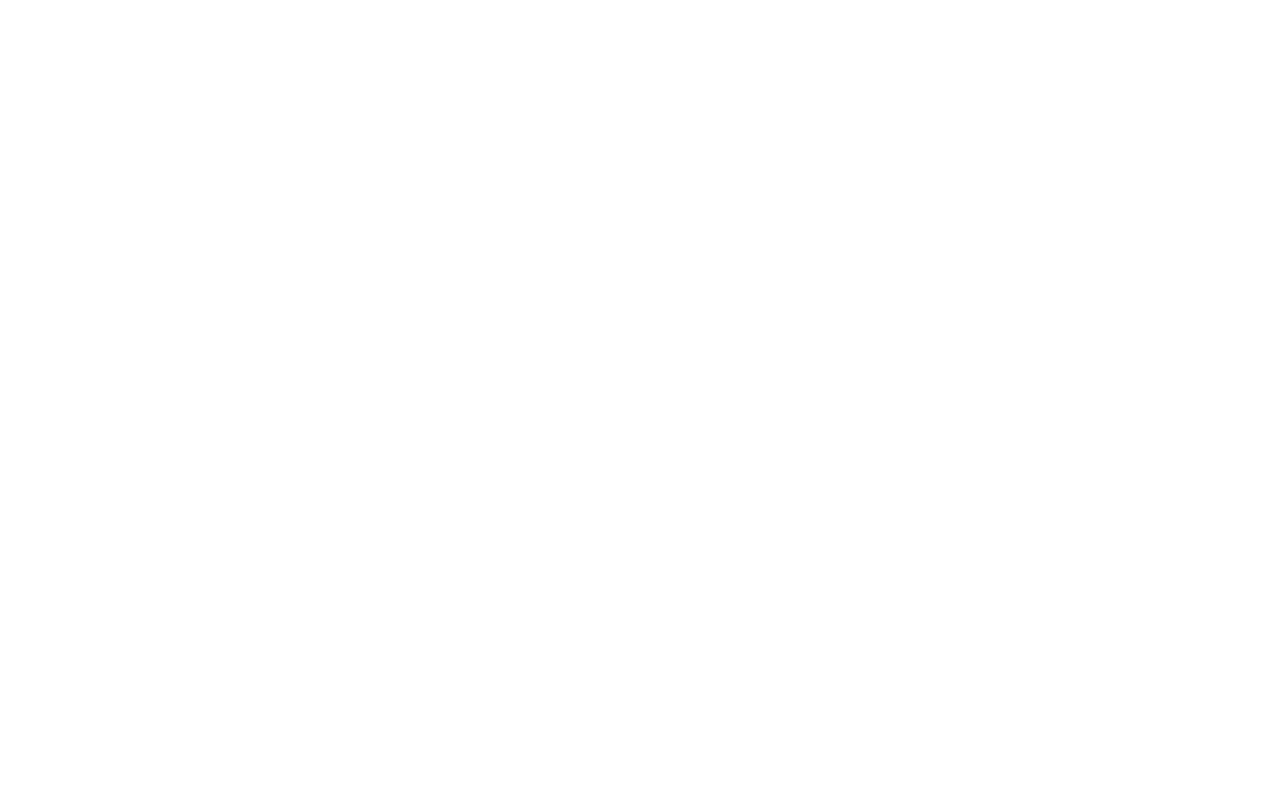
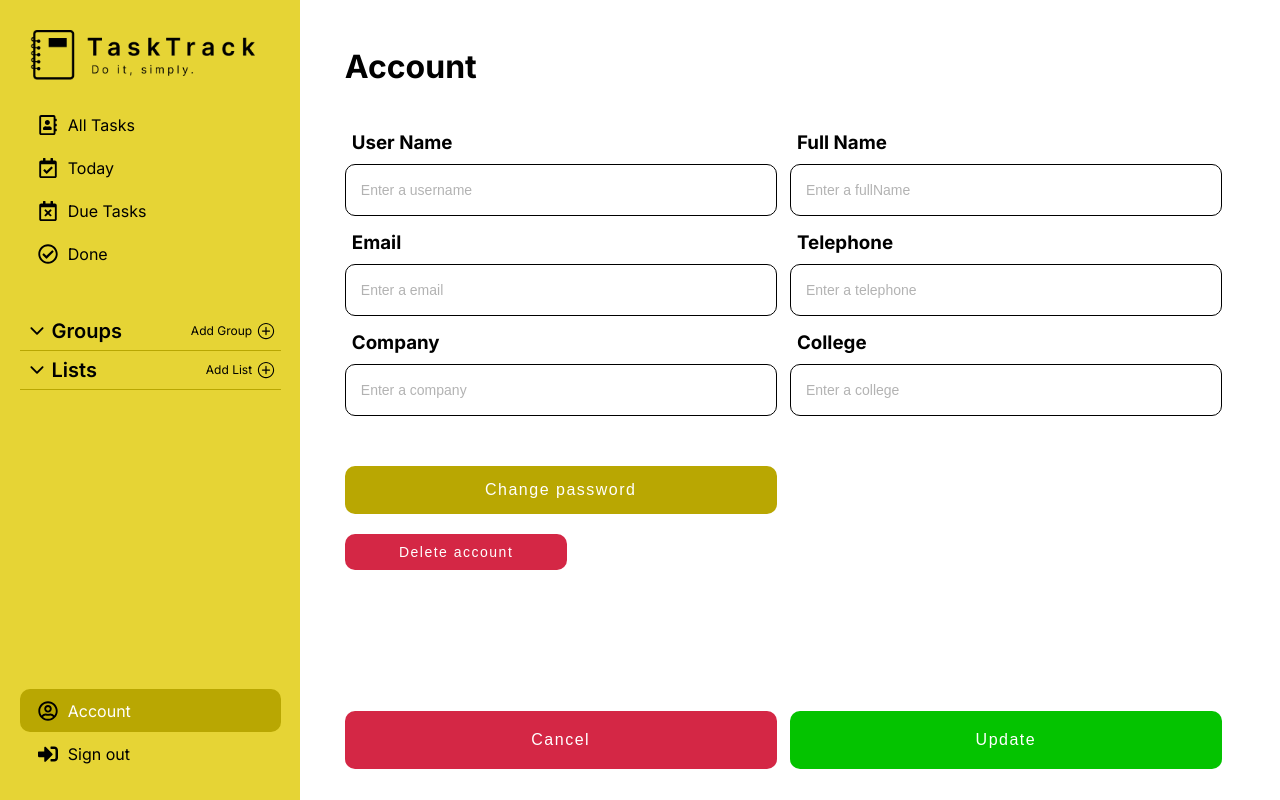
Before and after one commit to Guille-Avila/TaskTrack-Project-React, a React (Create React App) app: page /account in a window 1280 px wide. Before the commit this address had no page. Built offline with nearby package versions, Linux system fonts and the light colour scheme.

Commit message:
creation new branch and creation forms to the app

```diff
--- a/src/App.js
+++ b/src/App.js
@@ -7,6 +7,8 @@
 import Today from "./pages/Today";
 import DueTasks from "./pages/DueTasks";
 import Done from "./pages/Done";
+import Account from "./pages/Account";
+import AddEditTask from "./pages/AddEditTask";
 
 function App() {
   return (
@@ -20,6 +22,8 @@
         <Route path="/today" element={<Today />} />
         <Route path="/due-tasks" element={<DueTasks />} />
         <Route path="/done" element={<Done />} />
+        <Route path="/account" element={<Account />} />
+        <Route path="/add-edit-task" element={<AddEditTask />} />
       </Routes>
     </BrowserRouter>
   );
--- /dev/null
+++ b/src/assets/style/FormAccount.css
@@ -0,0 +1,91 @@
+.form-account {
+  display: flex;
+  flex-wrap: wrap;
+}
+
+.form-account h1 {
+  width: 100%;
+  margin-bottom: 45px;
+}
+
+.form-account h3 {
+  margin-left: 7px;
+  margin-bottom: 10px;
+  margin-top: 0;
+}
+
+.form-account div {
+  width: 50%;
+  margin-bottom: 15px;
+}
+
+.form-account div input {
+  width: 97%;
+  box-sizing: border-box;
+  padding: 17px 15px;
+  border-radius: 10px;
+  border: 1px solid;
+  font-size: 14px;
+}
+
+.form-account .change-password,
+.form-account .delete-account {
+  width: 100%;
+}
+
+.form-account .change-password {
+  margin-top: 35px;
+}
+
+.form-account .change-password button {
+  width: 48.5%;
+  font-size: 16px;
+  color: white;
+  background-color: #b9a702;
+  padding: 15px;
+  border-radius: 10px;
+  border: none;
+  font-weight: 500;
+  letter-spacing: 1.5px;
+  cursor: pointer;
+}
+
+.form-account .delete-account {
+  margin-top: 5px;
+}
+
+.form-account .delete-account button {
+  width: 25%;
+  font-size: 14px;
+  color: white;
+  background-color: #d42745;
+  padding: 10px;
+  border-radius: 10px;
+  border: none;
+  font-weight: 500;
+  letter-spacing: 1.5px;
+  cursor: pointer;
+}
+
+.cancel-update {
+  width: 100%;
+  margin-top: auto;
+  margin-bottom: 5px;
+}
+
+.cancel-update button {
+  width: 48.5%;
+  margin-right: 1.5%;
+  padding: 20px;
+  font-size: 16px;
+  border-radius: 10px;
+  border: none;
+  letter-spacing: 1.5px;
+  cursor: pointer;
+  color: white;
+  background-color: #04c300;
+}
+
+.cancel-update button:first-child {
+  background-color: #d42745;
+}
--- /dev/null
+++ b/src/assets/style/FormAddEditTask.css
@@ -0,0 +1,73 @@
+.add-edit-task-form {
+  display: flex;
+  flex-wrap: wrap;
+}
+
+.add-edit-task-form-header {
+  width: 100%;
+  display: flex;
+  align-items: center;
+  justify-content: space-between;
+}
+
+.add-edit-task-form-header button {
+  padding: 20px 30px;
+  border-radius: 10px;
+  border: none;
+  background-color: #d42745;
+  color: white;
+  font-size: 16px;
+  display: flex;
+  align-items: center;
+}
+
+.add-edit-task-form-header svg {
+  margin-right: 10px;
+  font-size: 20px;
+  margin-bottom: 3px;
+  color: black;
+}
+
+.title-task-form {
+  width: 66%;
+  display: flex;
+  align-items: center;
+  margin-bottom: 7px;
+}
+
+.title-task-form h3 {
+  margin-left: 10px;
+  margin-right: 15px;
+}
+
+.title-task-form input {
+  width: 100%;
+  box-sizing: border-box;
+  padding: 12px 15px;
+  border-radius: 10px;
+  border: 1px solid;
+  font-size: 14px;
+}
+
+.textarea-task-form {
+  width: 100%;
+  height: 150px;
+  resize: none;
+  padding: 12px 15px;
+  border-radius: 10px;
+  border: 1px solid;
+  font-size: 14px;
+  font-family: "Inter";
+}
+
+.textarea-task-form::placeholder {
+  color: rgba(0, 0, 0, 0.3);
+}
+
+.date-priority-task-form {
+  width: 33%;
+}
+
+.list-task-form {
+  width: 33%;
+}
--- /dev/null
+++ b/src/assets/style/Forms.css
@@ -0,0 +1,14 @@
+.container-sidebar-forms {
+  display: flex;
+}
+
+.container-forms {
+  width: 100%;
+  padding: 2% 3.5%;
+}
+
+.container-forms form {
+  height: 100%;
+  display: flex;
+  flex-direction: column;
+}
--- a/src/assets/style/InterfaceTasks.css
+++ b/src/assets/style/InterfaceTasks.css
@@ -4,6 +4,7 @@
   display: flex;
   flex-direction: column;
 }
+
 
 /* header ---------------- */
 
--- a/src/assets/style/SideBar.css
+++ b/src/assets/style/SideBar.css
@@ -16,7 +16,7 @@
   font-size: 14px;
 }
 
-.logo-slogan-side-bar > img {
+.logo-slogan-side-bar * {
   width: 100%;
 }
 
--- a/src/components/AddNewTask.js
+++ b/src/components/AddNewTask.js
@@ -4,7 +4,7 @@
 
 const AddNewTaskLink = () => {
     return (
-        <Link className='add-new-task'>
+        <Link className='add-new-task' to='/add-edit-task'>
             <IoIosAddCircleOutline />
             Add New Task
         </Link>
--- a/src/components/SideBar.js
+++ b/src/components/SideBar.js
@@ -1,5 +1,5 @@
 import React from 'react';
-import { NavLink } from 'react-router-dom';
+import { NavLink, Link } from 'react-router-dom';
 import logo from "../assets/images/logo-slogan.png";
 import DropList from "./DropList";
 import "../assets/style/SideBar.css";
@@ -29,7 +29,7 @@
     return (
         <div className="container-side-bar">
             <div className="logo-slogan-side-bar">
-                <img src={logo} alt="logo" />
+                <Link to="/home"><img src={logo} alt="logo" to="/home"/></Link>
             </div>
 
             <ul className='nav-bar'>
--- a/src/components/TaskList.js
+++ b/src/components/TaskList.js
@@ -33,7 +33,7 @@
                             </button>
                         </div>
                         : <div className='task-actions'>
-                            <Link className='edit-task'>Edit</Link>
+                            <Link className='edit-task' to='/add-edit-task'>Edit</Link>
                             <button className='done-task'>Done</button>
                         </div>}
 
--- /dev/null
+++ b/src/pages/Account.js
@@ -0,0 +1,74 @@
+import React, { useState } from 'react';
+import SideBar from "../components/SideBar"
+import "../assets/style/Forms.css";
+import "../assets/style/FormAccount.css";
+
+function Account() {
+
+    const [formData, setFormData] = useState({
+        username: '',
+        fullName: '',
+        email: '',
+        telephone: '',
+        company: '',
+        college: '',
+    });
+
+    const handleInputChange = (event) => {
+        const { name, value } = event.target;
+        setFormData((prevData) => ({
+            ...prevData,
+            [name]: value,
+        }));
+    };
+
+    const formElementsArray = [
+        { label: 'User Name', type: 'text', name: 'username' },
+        { label: 'Full Name', type: 'text', name: 'fullName' },
+        { label: 'Email', type: 'email', name: 'email' },
+        { label: 'Telephone', type: 'tel', name: 'telephone' },
+        { label: 'Company', type: 'text', name: 'company' },
+        { label: 'College', type: 'text', name: 'college' },
+    ];
+
+    return (
+        <div className='container-sidebar-forms'>
+            <SideBar />
+            <div className='container-forms'>
+                <form>
+                    <div className="form-account">
+                        <h1>Account</h1>
+                        {formElementsArray.map((element) => (
+                            <div key={element.name}>
+                                <h3>{element.label}</h3>
+                                <input
+                                    type={element.type}
+                                    name={element.name}
+                                    value={formData[element.name]}
+                                    placeholder={`Enter a ${element.name}`}
+                                    onChange={handleInputChange}
+                                />
+                            </div>
+                        ))}
+
+                        <div className='change-password'>
+                            <button>Change password</button>
+                        </div>
+                        <div className='delete-account'>
+                            <button>Delete account</button>
+                        </div>
+
+                    </div>
+
+                    <div className='cancel-update'>
+                        <button >Cancel</button>
+                        <button >Update</button>
+                    </div>
+
+                </form>
+            </div>
+        </div>
+    );
+}
+
+export default Account;
--- /dev/null
+++ b/src/pages/AddEditTask.js
@@ -0,0 +1,76 @@
+import React, { useState } from 'react';
+import { NavLink, Link } from 'react-router-dom';
+import SideBar from "../components/SideBar"
+import InterfaceTasks from '../components/InterfaceTasks';
+import { HiUserGroup } from "react-icons/hi";
+import { BsFillCircleFill, BsFillTrash3Fill } from 'react-icons/bs';
+
+import "../assets/style/Forms.css";
+import "../assets/style/FormAddEditTask.css";
+
+function AddEditTask() {
+
+    return (
+        <div className='container-sidebar-interface'>
+            <SideBar />
+            <div className='container-forms'>
+                <form>
+                    <div className='add-edit-task-form'>
+                        <div className='add-edit-task-form-header'>
+                            <h1>Add New Task</h1>
+                            <button><BsFillTrash3Fill />Delete Task</button>
+                        </div>
+                        <div className='title-task-form'>
+                            <h3>Title</h3>
+                            <input type='text' placeholder='Enter a Title' />
+                        </div>
+
+                        <textarea
+                            className='textarea-task-form'
+                            placeholder='Enter a description for this task...'
+                        />
+
+                        <div className='date-priority-task-form'>
+                            <h3>Final date</h3>
+                            <input type='text' placeholder='dd/mm/yyyy' />
+                            <h3>Priority</h3>
+                            <div>
+                                <input type='radio' /><span>Low</span><br />
+                                <input type='radio' /><span>Medium</span><br />
+                                <input type='radio' /><span>High</span><br />
+                            </div>
+                        </div>
+
+                        <div className='list-task-form'>
+                            <h3>List</h3>
+                            <div>
+                                <ul>
+                                    <li><NavLink to="#" acti><HiUserGroup />List 1</NavLink></li>
+                                    <li><NavLink to="#" acti><HiUserGroup />List 2</NavLink></li>
+                                </ul>
+                            </div>
+                        </div>
+
+                        <div className='group-task-form'>
+                            <h3>Group</h3>
+                            <div>
+                                <ul>
+                                    <li><NavLink to="#" acti><HiUserGroup />Group 1</NavLink></li>
+                                    <li><NavLink to="#" acti><HiUserGroup />Group 2</NavLink></li>
+                                </ul>
+                            </div>
+                        </div>
+                    </div>
+
+                    <div className='cancel-update'>
+                        <button >Cancel</button>
+                        <button >Update</button>
+                    </div>
+
+                </form>
+            </div>
+        </div>
+    );
+}
+
+export default AddEditTask;
--- a/src/pages/Home.js
+++ b/src/pages/Home.js
@@ -3,10 +3,8 @@
 import InterfaceTasks from '../components/InterfaceTasks';
 import "../assets/style/Home.css";
 
-const title = "Welcome User!"
-
+const title = "Welcome User!";
 const buttons = ['Priority', 'Creation Date', 'Due Date'];
-
 const tasks = [
     {
         name: 'Task No. 1',
```
